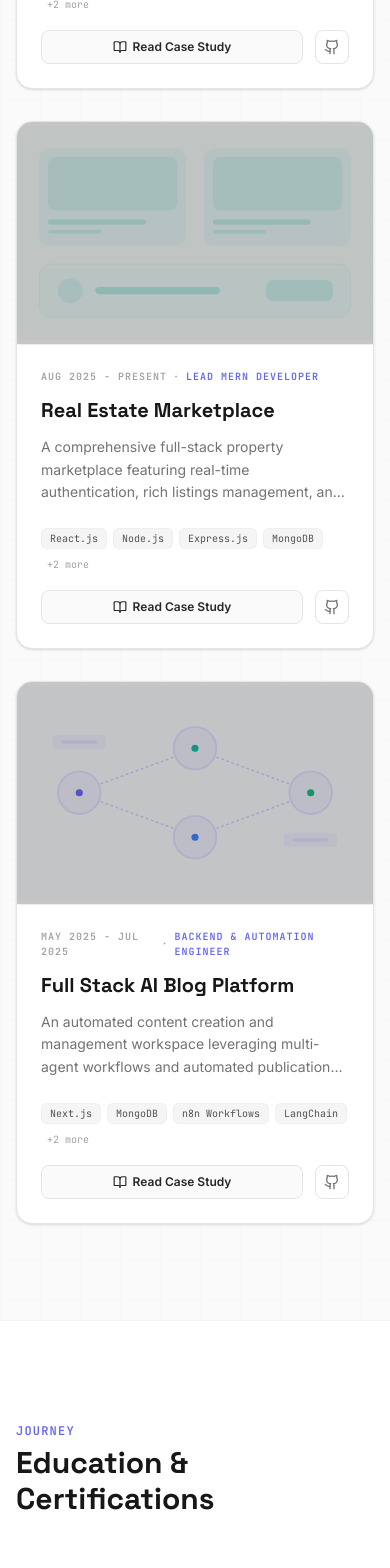
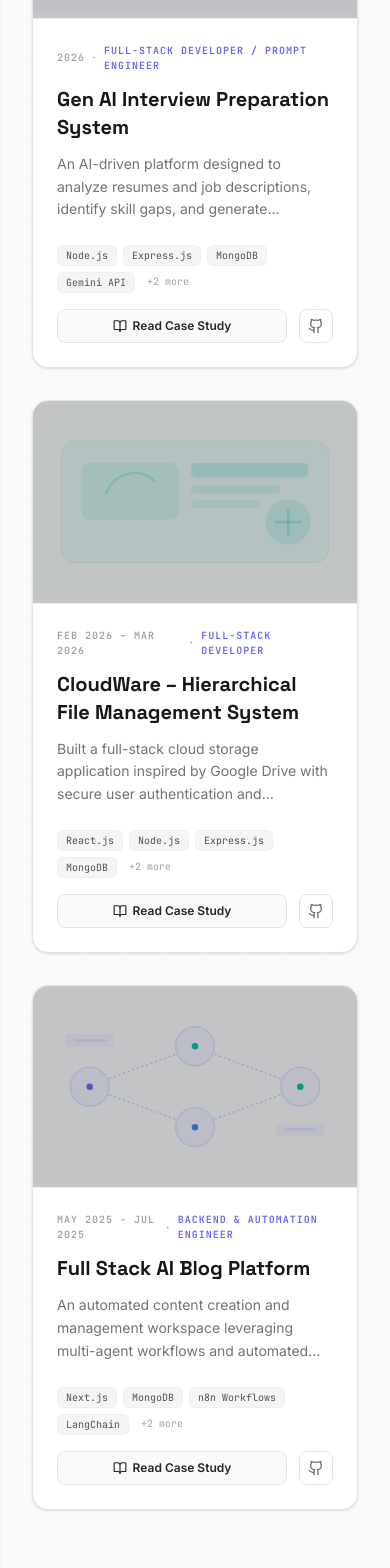
Before and after one commit to megzz001/megha-gusain-portfolio, a React (Vite) app: page / in a window 390 px wide. Shown: the part 5420-6988 px from the top of the page. Built offline with nearby package versions, Linux system fonts and the light colour scheme.

Commit message:
Refactor code structure for improved readability and maintainability

```diff
--- a/src/App.tsx
+++ b/src/App.tsx
@@ -7,9 +7,10 @@ import ProjectsGallery from './components/ProjectsGallery';
 import ExperienceTimeline from './components/ExperienceTimeline';
 import ContactForm from './components/ContactForm';
 import ResumeTwinChat from './components/ResumeTwinChat';
-import PrintResumeSheet from './components/PrintResumeSheet';
 import { ME_INFO } from './data';
 import { Terminal, Shield, Cpu, ExternalLink } from 'lucide-react';
+
+const resumePdfUrl = new URL('../assets/MeghaTechnical2.pdf', import.meta.url).href;
 
 export default function App() {
   // Initialize dark mode state based on localStorage or system preferences
@@ -36,9 +37,14 @@ export default function App() {
     }
   }, [darkMode]);
 
-  // Handle triggering browser print layout
+  // Download the uploaded resume PDF
   const handlePrintResume = () => {
-    window.print();
+    const link = document.createElement('a');
+    link.href = resumePdfUrl;
+    link.download = 'MeghaTechnical2.pdf';
+    document.body.appendChild(link);
+    link.click();
+    document.body.removeChild(link);
   };
 
   // Helper to trigger open of the chatbot widget
@@ -66,7 +72,7 @@ export default function App() {
         <Hero onChatClick={triggerAiChat} />
 
         {/* Main Content Area */}
-        <main className="relative z-10 max-w-7xl mx-auto">
+        <main className="relative z-10 max-w-7xl mx-auto px-4 sm:px-6 lg:px-8">
           {/* About Me Section */}
           <AboutMe />
 
@@ -84,7 +90,7 @@ export default function App() {
         </main>
 
         {/* Dynamic Footer Section */}
-        <footer className="border-t border-neutral-200 dark:border-brand-border-dark py-12 px-4 text-center text-neutral-500 dark:text-neutral-500 bg-white/40 dark:bg-brand-bg-dark/40 backdrop-blur-sm relative z-10">
+        <footer className="border-t border-neutral-200 dark:border-brand-border-dark py-12 px-4 sm:px-6 lg:px-8 text-center text-neutral-500 dark:text-neutral-500 bg-white/40 dark:bg-brand-bg-dark/40 backdrop-blur-sm relative z-10">
           <div className="max-w-7xl mx-auto flex flex-col md:flex-row items-center justify-between gap-6">
             <div className="flex items-center gap-2 font-display font-bold text-sm text-neutral-800 dark:text-neutral-300">
               <Terminal className="h-4 w-4 text-brand-accent" />
@@ -122,9 +128,6 @@ export default function App() {
         <ResumeTwinChat />
       </div>
 
-      {/* 2. Paper Document Segment (Only displayed during Print operations) */}
-      <PrintResumeSheet />
-
     </div>
   );
 }
--- a/src/components/ExperienceTimeline.tsx
+++ b/src/components/ExperienceTimeline.tsx
@@ -1,4 +1,4 @@
-import { GraduationCap, Calendar, MapPin, Award, CheckCircle } from 'lucide-react';
+import { Briefcase, GraduationCap, Calendar, MapPin, Award, CheckCircle } from 'lucide-react';
 import { EXPERIENCE, CERTIFICATIONS } from '../data';
 
 export default function ExperienceTimeline() {
@@ -12,7 +12,7 @@ export default function ExperienceTimeline() {
             Journey
           </span>
           <h2 className="text-3xl sm:text-4xl font-display font-bold text-neutral-900 dark:text-white mt-1">
-            Education & Certifications
+            Experience & Education
           </h2>
         </div>
 
@@ -26,7 +26,7 @@ export default function ExperienceTimeline() {
 
                 {/* Visual Bullet Icon */}
                 <span className="absolute -left-[39px] sm:-left-[47px] top-1.5 flex h-7 w-7 items-center justify-center rounded-full bg-neutral-100 dark:bg-neutral-800 border border-neutral-200 dark:border-neutral-700 text-brand-accent group-hover:bg-brand-accent group-hover:text-white group-hover:border-brand-accent transition-all duration-300 shadow-sm">
-                  <GraduationCap className="h-4 w-4" />
+                  {exp.type === 'experience' ? <Briefcase className="h-4 w-4" /> : <GraduationCap className="h-4 w-4" />}
                 </span>
 
                 <div className="space-y-3">
--- a/src/components/Navbar.tsx
+++ b/src/components/Navbar.tsx
@@ -65,7 +65,7 @@ export default function Navbar({ darkMode, toggleDarkMode, onPrintResume }: Navb
                 className="flex items-center gap-2 px-4 py-2 rounded-lg text-sm font-semibold bg-brand-accent text-white hover:bg-brand-accent/90 transition-all shadow-md shadow-brand-accent/10 hover:shadow-brand-accent/20"
               >
                 <Download className="h-4 w-4" />
-                <span>Resume / Print</span>
+                <span>Download Resume</span>
               </button>
             </div>
           </div>
@@ -117,7 +117,7 @@ export default function Navbar({ darkMode, toggleDarkMode, onPrintResume }: Navb
               className="w-full flex items-center justify-center gap-2 px-4 py-2.5 rounded-lg text-sm font-semibold bg-brand-accent text-white hover:bg-brand-accent/90"
             >
               <Download className="h-4 w-4" />
-              <span>Resume / PDF</span>
+              <span>Download Resume</span>
             </button>
           </div>
         </motion.div>
--- a/src/components/PrintResumeSheet.tsx
+++ /dev/null
@@ -1,128 +0,0 @@
-import { ME_INFO, PROJECTS, EXPERIENCE, CERTIFICATIONS, SKILL_CATEGORIES } from '../data';
-
-export default function PrintResumeSheet() {
-  const coursework = [
-    "Data Structures & Algorithms",
-    "Database Management Systems",
-    "Object-Oriented Programming",
-    "Operating Systems",
-    "Computer Networks",
-    "Software Engineering",
-    "Cloud Computing"
-  ];
-
-  return (
-    <div className="hidden print:block w-full max-w-[800px] mx-auto p-8 bg-white text-black text-xs font-sans leading-relaxed" id="printable-resume-sheet">
-      {/* Header section */}
-      <div className="text-center space-y-2 pb-4 border-b border-gray-300">
-        <h1 className="text-2xl font-bold uppercase tracking-wide">{ME_INFO.name}</h1>
-        <div className="flex flex-wrap justify-center gap-x-4 gap-y-1 text-[10px] text-gray-600">
-          <span>{ME_INFO.phone}</span>
-          <span>&bull;</span>
-          <span>{ME_INFO.email}</span>
-          <span>&bull;</span>
-          <span className="font-mono">{ME_INFO.linkedin.replace("https://", "")}</span>
-          <span>&bull;</span>
-          <span className="font-mono">{ME_INFO.github.replace("https://", "")}</span>
-          <span>&bull;</span>
-          <span className="font-mono">{ME_INFO.leetcode.replace("https://", "")}</span>
-        </div>
-      </div>
-
-      {/* Objective section */}
-      <div className="py-4 space-y-1">
-        <h2 className="text-xs font-bold uppercase tracking-wider border-b border-gray-400 pb-0.5">Objective</h2>
-        <p className="text-[11px] text-gray-800 text-justify leading-relaxed">{ME_INFO.objective}</p>
-      </div>
-
-      {/* Education section */}
-      <div className="py-2 space-y-2">
-        <h2 className="text-xs font-bold uppercase tracking-wider border-b border-gray-400 pb-0.5">Education</h2>
-
-        {EXPERIENCE.map((edu) => (
-          <div key={edu.id} className="space-y-1">
-            <div className="flex justify-between items-start font-semibold text-[11px]">
-              <div>
-                <span>{edu.company}</span>
-                <span className="text-gray-500 font-normal">, {edu.location}</span>
-              </div>
-              <span className="font-normal text-gray-600">{edu.period}</span>
-            </div>
-            <div className="flex justify-between items-center text-[10px] italic">
-              <span>{edu.role}</span>
-              {edu.id === "edu-cu" && <span className="font-bold not-italic">CGPA: 7.59</span>}
-              {edu.id === "edu-ggmsss" && <span className="font-bold not-italic">87%</span>}
-            </div>
-          </div>
-        ))}
-      </div>
-
-      {/* Skills section */}
-      <div className="py-2 space-y-1.5">
-        <h2 className="text-xs font-bold uppercase tracking-wider border-b border-gray-400 pb-0.5">Skills</h2>
-        <div className="space-y-1 text-[11px]">
-          {SKILL_CATEGORIES.map((cat) => (
-            <div key={cat.category} className="grid grid-cols-12 gap-2">
-              <span className="col-span-3 font-semibold text-gray-700">{cat.category}:</span>
-              <span className="col-span-9 text-gray-800">
-                {cat.items.map(item => item.name).join(", ")}
-              </span>
-            </div>
-          ))}
-        </div>
-      </div>
-
-      {/* Projects section */}
-      <div className="py-2 space-y-3">
-        <h2 className="text-xs font-bold uppercase tracking-wider border-b border-gray-400 pb-0.5">Projects</h2>
-
-        {PROJECTS.map((proj) => (
-          <div key={proj.id} className="space-y-1">
-            <div className="flex justify-between items-start font-semibold text-[11px]">
-              <div>
-                <span>{proj.title}</span>
-                <span className="text-gray-500 font-normal"> &mdash; {proj.tech.slice(0, 3).join(", ")}</span>
-              </div>
-              <span className="font-normal text-gray-600">{proj.period}</span>
-            </div>
-            <ul className="list-disc list-inside pl-2 space-y-0.5 text-[10px] text-gray-800">
-              {proj.highlights.map((bullet, idx) => (
-                <li key={idx} className="text-justify leading-relaxed">{bullet}</li>
-              ))}
-            </ul>
-          </div>
-        ))}
-      </div>
-
-      {/* Certifications section */}
-      <div className="py-2 space-y-1">
-        <h2 className="text-xs font-bold uppercase tracking-wider border-b border-gray-400 pb-0.5">Certifications</h2>
-        <ul className="list-disc list-inside pl-2 space-y-0.5 text-[10px] text-gray-800">
-          {CERTIFICATIONS.map((cert) => (
-            <li key={cert.id}>
-              <span className="font-semibold">{cert.title}</span> &mdash; {cert.issuer} ({cert.date})
-            </li>
-          ))}
-        </ul>
-      </div>
-
-      {/* Coursework section */}
-      <div className="py-2 space-y-1">
-        <h2 className="text-xs font-bold uppercase tracking-wider border-b border-gray-400 pb-0.5">Relevant Coursework</h2>
-        <p className="text-[10px] text-gray-800 leading-relaxed">
-          {coursework.join(", ")}
-        </p>
-      </div>
-
-      {/* Additional info section */}
-      <div className="py-2 space-y-1">
-        <h2 className="text-xs font-bold uppercase tracking-wider border-b border-gray-400 pb-0.5">Additional Information</h2>
-        <ul className="list-disc list-inside pl-2 space-y-0.5 text-[10px] text-gray-800">
-          {ME_INFO.additionalInfo.map((info, idx) => (
-            <li key={idx}>{info}</li>
-          ))}
-        </ul>
-      </div>
-    </div>
-  );
-}
--- a/src/components/ProjectsGallery.tsx
+++ b/src/components/ProjectsGallery.tsx
@@ -41,26 +41,20 @@ export default function ProjectsGallery() {
             <rect x="142" y="177" width="110" height="6" rx="3" fill="currentColor" fillOpacity="0.2" />
           </svg>
         );
-      case "real-estate":
+      case "cloudware":
         return (
           <svg className="w-full h-full text-brand-teal" viewBox="0 0 400 240" fill="none" xmlns="http://www.w3.org/2000/svg">
             <rect width="400" height="240" fill="currentColor" fillOpacity="0.03" />
-            {/* Grid layout mock */}
-            <rect x="25" y="25" width="165" height="110" rx="12" fill="currentColor" fillOpacity="0.06" />
-            <rect x="35" y="35" width="145" height="60" rx="8" fill="currentColor" fillOpacity="0.1" />
-            <rect x="35" y="105" width="110" height="6" rx="3" fill="currentColor" fillOpacity="0.2" />
-            <rect x="35" y="117" width="60" height="4" rx="2" fill="currentColor" fillOpacity="0.15" />
-
-            <rect x="210" y="25" width="165" height="110" rx="12" fill="currentColor" fillOpacity="0.06" />
-            <rect x="220" y="35" width="145" height="60" rx="8" fill="currentColor" fillOpacity="0.1" />
-            <rect x="220" y="105" width="110" height="6" rx="3" fill="currentColor" fillOpacity="0.2" />
-            <rect x="220" y="117" width="60" height="4" rx="2" fill="currentColor" fillOpacity="0.15" />
-
-            {/* Map sidebar or search */}
-            <rect x="25" y="155" width="350" height="60" rx="14" fill="currentColor" fillOpacity="0.04" stroke="currentColor" strokeOpacity="0.08" />
-            <circle cx="60" cy="185" r="14" fill="currentColor" fillOpacity="0.1" />
-            <rect x="88" y="181" width="140" height="8" rx="4" fill="currentColor" fillOpacity="0.25" />
-            <rect x="280" y="173" width="75" height="24" rx="8" fill="currentColor" fillOpacity="0.15" />
+            {/* Cloud storage layout mock */}
+            <rect x="35" y="45" width="330" height="150" rx="16" fill="currentColor" fillOpacity="0.06" stroke="currentColor" strokeOpacity="0.12" />
+            <rect x="60" y="72" width="120" height="70" rx="10" fill="currentColor" fillOpacity="0.1" />
+            <rect x="195" y="72" width="145" height="18" rx="6" fill="currentColor" fillOpacity="0.18" />
+            <rect x="195" y="100" width="110" height="10" rx="5" fill="currentColor" fillOpacity="0.12" />
+            <rect x="195" y="118" width="85" height="10" rx="5" fill="currentColor" fillOpacity="0.1" />
+            <path d="M90 110c10-25 42-35 60-15" stroke="currentColor" strokeWidth="3" strokeLinecap="round" strokeOpacity="0.22" />
+            <circle cx="315" cy="145" r="28" fill="currentColor" fillOpacity="0.14" />
+            <path d="M300 145h30" stroke="currentColor" strokeWidth="3" strokeLinecap="round" strokeOpacity="0.25" />
+            <path d="M315 130v30" stroke="currentColor" strokeWidth="3" strokeLinecap="round" strokeOpacity="0.25" />
           </svg>
         );
       case "ai-blog":
--- a/src/data.ts
+++ b/src/data.ts
@@ -4,7 +4,6 @@ export const ME_INFO = {
   name: "Megha Gusain",
   role: "Full-Stack Developer & AI Automation Engineer",
   email: "meghagusain03@gmail.com",
-  phone: "+91 98884 27804",
   location: "Chandigarh, India",
   linkedin: "https://linkedin.com/in/megha-gusain-27438437a",
   github: "https://github.com/megzz001",
@@ -41,24 +40,24 @@ export const PROJECTS: Project[] = [
     githubUrl: "https://github.com/megzz001/Full-Stack-AI-Resume-Analyzer-and-Interview-Question-Generator-using-GenAI"
   },
   {
-    id: "real-estate",
-    title: "Real Estate Marketplace",
+    id: "cloudware",
+    title: "CloudWare – Hierarchical File Management System",
     tech: ["React.js", "Node.js", "Express.js", "MongoDB", "Tailwind CSS", "MERN Stack"],
-    description: "A comprehensive full-stack property marketplace featuring real-time authentication, rich listings management, and advanced search filters.",
+    description: "Built a full-stack cloud storage application inspired by Google Drive with secure user authentication and hierarchical folder management.",
     highlights: [
-      "Built a full-stack property marketplace with authentication, listings, advanced search, and filtering.",
-      "Designed MongoDB schemas and REST APIs for secure property management.",
-      "Implemented responsive user interfaces and optimized backend performance.",
-      "Deployed scalable production-ready application using modern web technologies."
+      "Built a full-stack cloud storage application with secure user authentication.",
+      "Implemented hierarchical folder management with nested folders and file organization.",
+      "Designed MongoDB schemas and REST APIs for efficient file and folder operations.",
+      "Developed responsive React-based interfaces and optimized backend performance for scalability."
     ],
     details: [
-      "Created a seamless search and filtering engine allowing users to filter properties by location, price, size, and layout.",
-      "Features secure user authentication and property ownership verification dashboards.",
-      "Optimized database queries with MongoDB indexing, reducing list loading times by 40%.",
-      "Features a mobile-first responsive layout with custom image carousels and maps integrations."
+      "Applied recursive data structures and parent-child relationships to manage complex folder hierarchies.",
+      "Created secure user flows and scalable REST APIs for file and folder management.",
+      "Delivered a mobile-friendly interface inspired by cloud storage experiences.",
+      "Focused on clean data modeling and performance for large-scale organization workflows."
     ],
-    role: "Lead MERN Developer",
-    period: "Aug 2025 - Present",
+    role: "Full-Stack Developer",
+    period: "Feb 2026 – Mar 2026",
     githubUrl: "https://github.com/megzz001/cloudware-Hierarchical-File-Management-System"
   },
   {
@@ -86,7 +85,24 @@ export const PROJECTS: Project[] = [
 
 export const EXPERIENCE: Experience[] = [
   {
+    id: "tenjiku-intern",
+    type: "experience",
+    role: "Full Stack Web Developer Intern",
+    company: "TENJIKU INNOVATIONS PRIVATE LIMITED",
+    location: "Remote, India",
+    period: "Jun 2026 – Present",
+    description: "Developing and maintaining full-stack web applications using Next.js, React, TypeScript, Node.js, Express.js, MongoDB, and Tailwind CSS.",
+    highlights: [
+      "Developing and maintaining full-stack web applications using Next.js, React, TypeScript, Node.js, Express.js, MongoDB, and Tailwind CSS.",
+      "Building responsive and reusable UI components while ensuring cross-browser compatibility and mobile responsiveness.",
+      "Optimizing application performance through client-side caching, pagination, and efficient API integration.",
+      "Collaborating with senior developers using Git workflows, participating in code reviews, and implementing feature enhancements.",
+      "Designing and consuming RESTful APIs, troubleshooting production issues, and improving overall user experience."
+    ]
+  },
+  {
     id: "edu-cu",
+    type: "education",
     role: "B.E. in Computer Science and Engineering",
     company: "Chandigarh University",
     location: "Chandigarh, India",
@@ -100,6 +116,7 @@ export const EXPERIENCE: Experience[] = [
   },
   {
     id: "edu-ggmsss",
+    type: "education",
     role: "Intermediate (CBSE) - Science & Computer Science",
     company: "GGMSSS 18-C",
     location: "Chandigarh, India",
--- a/src/types.ts
+++ b/src/types.ts
@@ -13,6 +13,7 @@ export interface Project {
 
 export interface Experience {
   id: string;
+  type?: 'experience' | 'education';
   role: string;
   company: string;
   location: string;
```
Also changed, not shown: 1 other file (tests, documents, lock files or other folders).
